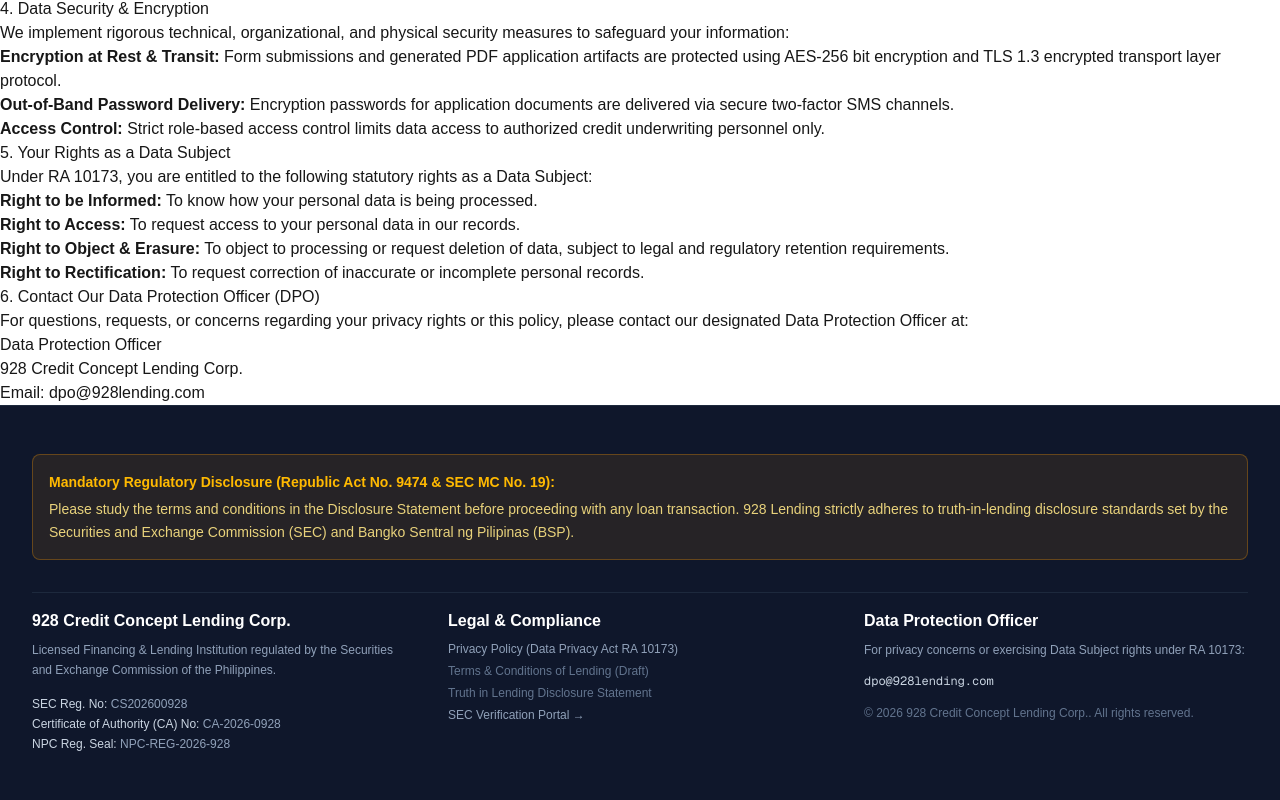
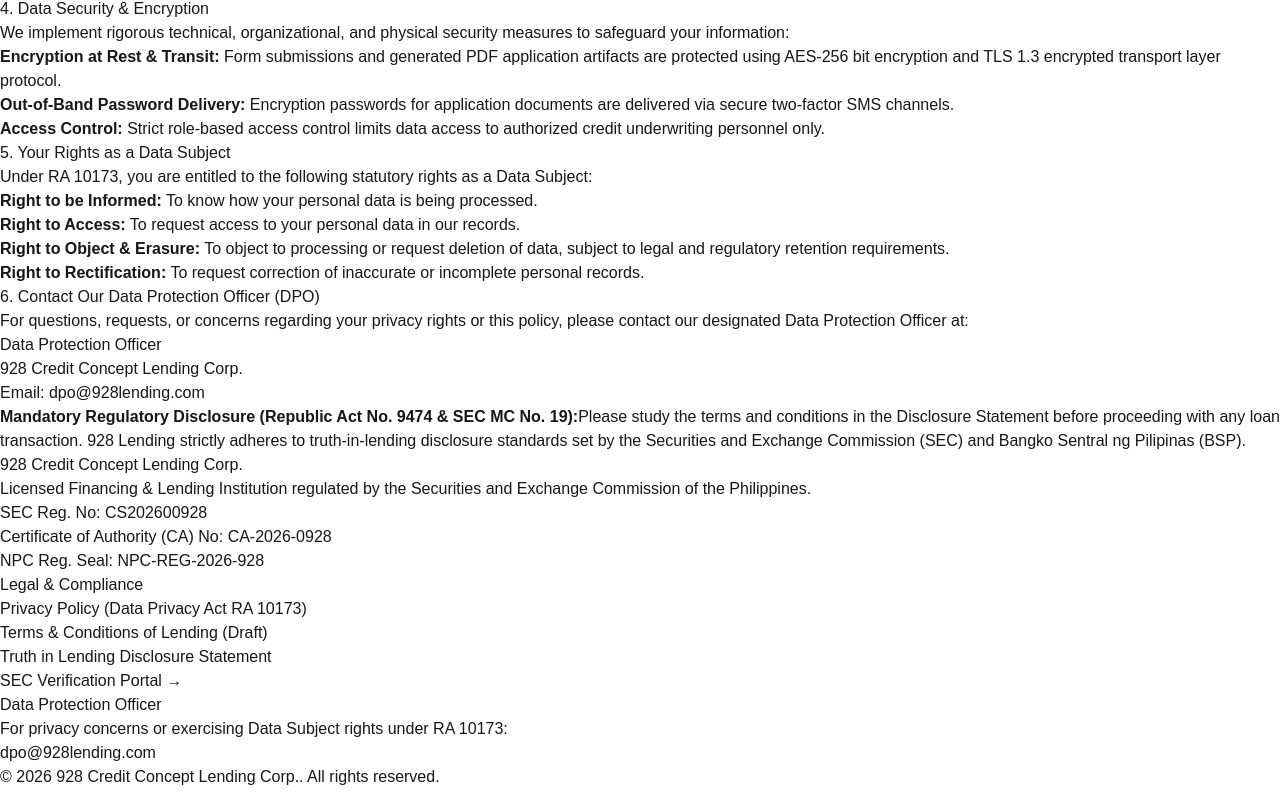
Before and after one commit to JanLancelot/928-lending, a Next.js app: page /privacy-policy in a window 1280 px wide. Shown: the part 435-1235 px from the top of the page. Built offline with nearby package versions, Linux system fonts and the light colour scheme.

Commit message:
refactor(components): remove styling from UI components

```diff
--- a/src/components/CookieConsentBanner.tsx
+++ b/src/components/CookieConsentBanner.tsx
@@ -47,40 +47,24 @@ export function CookieConsentBanner({
   }
 
   return (
-    <div className="fixed bottom-0 inset-x-0 z-50 p-4 sm:p-6 bg-slate-900/95 backdrop-blur-md border-t border-slate-800 shadow-2xl">
-      <div className="max-w-7xl mx-auto flex flex-col md:flex-row items-start md:items-center justify-between gap-4">
-        <div className="space-y-1 max-w-3xl">
-          <h4 className="font-semibold text-white text-sm sm:text-base">
-            Privacy & Cookie Preference Notice
-          </h4>
-          <p className="text-xs text-slate-300 leading-relaxed">
+    <div>
+      <div>
+        <div>
+          <h4>Privacy & Cookie Preference Notice</h4>
+          <p>
             We use essential cookies and security tokens (Cloudflare Turnstile)
             necessary to process loan applications safely in compliance with the{" "}
-            <strong className="text-white">Data Privacy Act of 2012 (RA 10173)</strong>.
-            Read our{" "}
-            <Link
-              href="/privacy-policy"
-              className="text-amber-400 underline hover:text-amber-300 font-medium"
-            >
-              Privacy Policy
-            </Link>{" "}
-            to learn more about data protection rights.
+            <strong>Data Privacy Act of 2012 (RA 10173)</strong>. Read our{" "}
+            <Link href="/privacy-policy">Privacy Policy</Link> to learn more
+            about data protection rights.
           </p>
         </div>
 
-        <div className="flex items-center gap-3 w-full md:w-auto justify-end">
-          <button
-            onClick={handleDecline}
-            type="button"
-            className="px-4 py-2 text-xs font-medium text-slate-300 bg-slate-800 hover:bg-slate-700 border border-slate-700 rounded-lg transition-colors cursor-pointer"
-          >
+        <div>
+          <button onClick={handleDecline} type="button">
             Essential Only
           </button>
-          <button
-            onClick={handleAccept}
-            type="button"
-            className="px-5 py-2 text-xs font-semibold text-slate-950 bg-amber-500 hover:bg-amber-400 rounded-lg transition-colors shadow-sm cursor-pointer"
-          >
+          <button onClick={handleAccept} type="button">
             Accept All
           </button>
         </div>
--- a/src/components/PrivacyConsentCheckbox.tsx
+++ b/src/components/PrivacyConsentCheckbox.tsx
@@ -20,8 +20,8 @@ export function PrivacyConsentCheckbox({
   const errorId = `${id}-error`;
 
   return (
-    <div className="space-y-2">
-      <div className="flex items-start space-x-3 p-3 bg-slate-900/50 border border-slate-800 rounded-lg">
+    <div>
+      <div>
         <input
           id={id}
           type="checkbox"
@@ -30,21 +30,10 @@ export function PrivacyConsentCheckbox({
           disabled={disabled}
           aria-invalid={Boolean(error)}
           aria-describedby={error ? errorId : undefined}
-          className="mt-1 h-4 w-4 rounded border-slate-700 bg-slate-950 text-amber-500 focus:ring-amber-500 focus:ring-offset-slate-900 disabled:opacity-50 disabled:cursor-not-allowed cursor-pointer"
         />
-        <label
-          htmlFor={id}
-          className={`text-xs text-slate-300 leading-relaxed select-none ${
-            disabled ? "cursor-not-allowed" : "cursor-pointer"
-          }`}
-        >
+        <label htmlFor={id}>
           I have read and accept the{" "}
-          <Link
-            href="/privacy-policy"
-            target="_blank"
-            rel="noopener noreferrer"
-            className="text-amber-400 underline hover:text-amber-300 transition-colors font-medium"
-          >
+          <Link href="/privacy-policy" target="_blank" rel="noopener noreferrer">
             Data Privacy Policy
           </Link>{" "}
           and explicitly consent to <strong>928 Credit Concept Lending Corp.</strong> collecting and processing my personal and financial information in accordance with Republic Act No. 10173 (Data Privacy Act of 2012).
@@ -52,7 +41,7 @@ export function PrivacyConsentCheckbox({
       </div>
 
       {error && (
-        <p id={errorId} role="alert" className="text-xs text-red-400 font-medium pl-1">
+        <p id={errorId} role="alert">
           {error}
         </p>
       )}
--- a/src/components/SECDisclosureFooter.tsx
+++ b/src/components/SECDisclosureFooter.tsx
@@ -14,11 +14,11 @@ export function SECDisclosureFooter({
   npcRegistrationNo = "NPC-REG-2026-928",
 }: SECDisclosureFooterProps) {
   return (
-    <footer className="w-full bg-slate-900 text-slate-300 py-12 px-4 sm:px-6 lg:px-8 border-t border-slate-800 text-sm">
-      <div className="max-w-7xl mx-auto space-y-8">
+    <footer>
+      <div>
         {/* SEC Statutory Mandatory Disclosure Banner */}
-        <div className="p-4 bg-amber-500/10 border border-amber-500/30 rounded-lg text-amber-200/90 text-xs sm:text-sm leading-relaxed">
-          <strong className="font-semibold text-amber-400 block mb-1">
+        <div>
+          <strong>
             Mandatory Regulatory Disclosure (Republic Act No. 9474 & SEC MC No. 19):
           </strong>
           Please study the terms and conditions in the Disclosure Statement
@@ -27,54 +27,47 @@ export function SECDisclosureFooter({
           and Exchange Commission (SEC) and Bangko Sentral ng Pilipinas (BSP).
         </div>
 
-        <div className="grid grid-cols-1 md:grid-cols-3 gap-8 pt-4 border-t border-slate-800">
+        <div>
           {/* Corporate Entity Details */}
-          <div className="space-y-2">
-            <h4 className="font-semibold text-white text-base">{companyName}</h4>
-            <p className="text-xs text-slate-400 leading-relaxed">
+          <div>
+            <h4>{companyName}</h4>
+            <p>
               Licensed Financing & Lending Institution regulated by the
               Securities and Exchange Commission of the Philippines.
             </p>
-            <div className="text-xs text-slate-400 space-y-1 pt-2">
+            <div>
               <p>
-                <span className="font-medium text-slate-300">SEC Reg. No:</span>{" "}
-                {secRegNo}
+                <span>SEC Reg. No:</span> {secRegNo}
               </p>
               <p>
-                <span className="font-medium text-slate-300">Certificate of Authority (CA) No:</span>{" "}
-                {caNo}
+                <span>Certificate of Authority (CA) No:</span> {caNo}
               </p>
               <p>
-                <span className="font-medium text-slate-300">NPC Reg. Seal:</span>{" "}
-                {npcRegistrationNo}
+                <span>NPC Reg. Seal:</span> {npcRegistrationNo}
               </p>
             </div>
           </div>
 
           {/* Quick Legal & Compliance Links */}
-          <div className="space-y-2">
-            <h4 className="font-semibold text-white text-base">Legal & Compliance</h4>
-            <ul className="space-y-1.5 text-xs text-slate-400">
+          <div>
+            <h4>Legal & Compliance</h4>
+            <ul>
               <li>
-                <Link
-                  href="/privacy-policy"
-                  className="hover:text-amber-400 transition-colors"
-                >
+                <Link href="/privacy-policy">
                   Privacy Policy (Data Privacy Act RA 10173)
                 </Link>
               </li>
               <li>
-                <span className="text-slate-500">Terms & Conditions of Lending (Draft)</span>
+                <span>Terms & Conditions of Lending (Draft)</span>
               </li>
               <li>
-                <span className="text-slate-500">Truth in Lending Disclosure Statement</span>
+                <span>Truth in Lending Disclosure Statement</span>
               </li>
               <li>
                 <a
                   href="https://www.sec.gov.ph"
                   target="_blank"
                   rel="noopener noreferrer"
-                  className="hover:text-amber-400 transition-colors"
                 >
                   SEC Verification Portal &rarr;
                 </a>
@@ -83,15 +76,13 @@ export function SECDisclosureFooter({
           </div>
 
           {/* Data Protection & Contact Info */}
-          <div className="space-y-2">
-            <h4 className="font-semibold text-white text-base">Data Protection Officer</h4>
-            <p className="text-xs text-slate-400 leading-relaxed">
+          <div>
+            <h4>Data Protection Officer</h4>
+            <p>
               For privacy concerns or exercising Data Subject rights under RA 10173:
             </p>
-            <p className="text-xs text-slate-300 font-mono pt-1">
-              dpo@928lending.com
-            </p>
-            <p className="text-xs text-slate-500 pt-2">
+            <p>dpo@928lending.com</p>
+            <p>
               &copy; {new Date().getFullYear()} {companyName}. All rights reserved.
             </p>
           </div>
```
